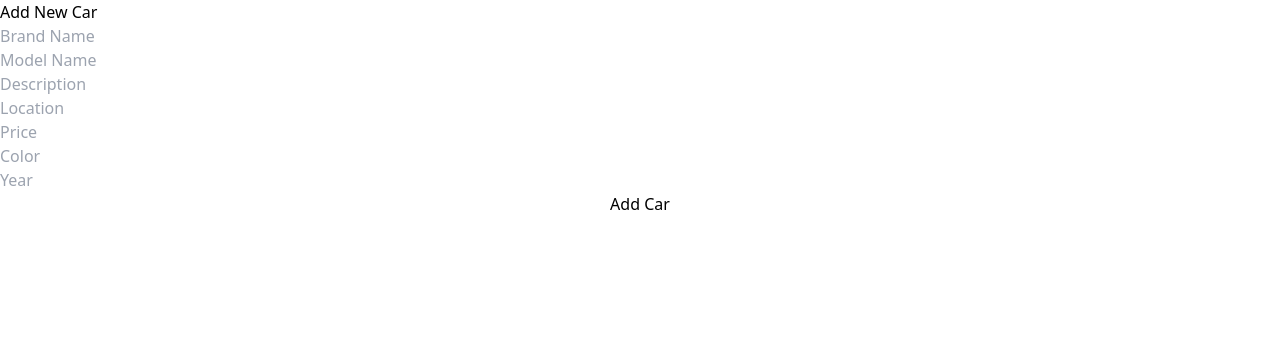
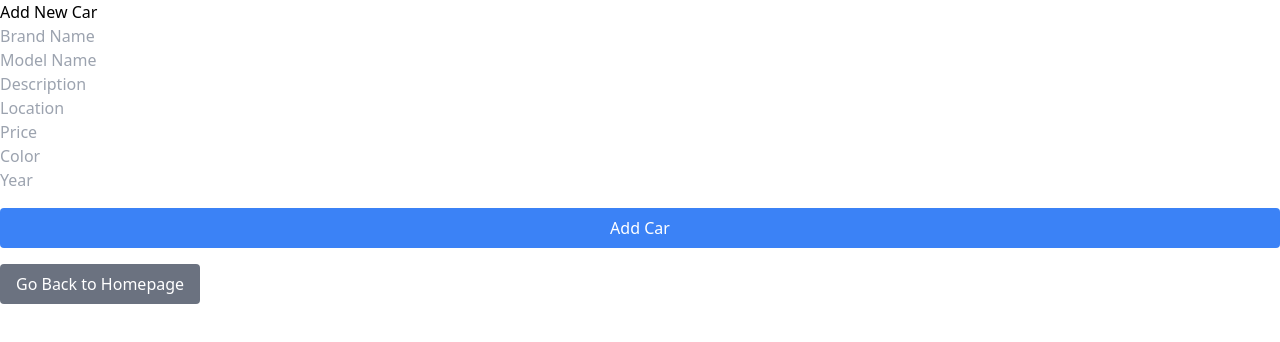
Before and after one commit to trah07/vse-nextjs, a Next.js app in the folder trah07-next-project/: page /car/new in a window 1280 px wide. Shown: the top 342 px of the page. Built offline with nearby package versions, Linux system fonts and the light colour scheme.

Commit message:
adding button to homepage

```diff
--- /dev/null
+++ b/trah07-next-project/src/app/(home)/error.tsx
@@ -0,0 +1,22 @@
+'use client';
+
+import { useEffect } from 'react';
+
+export default function Error({
+  error,
+  reset,
+}: {
+  error: Error & { digest?: string };
+  reset: () => void;
+}) {
+  useEffect(() => {
+    console.error(error);
+  }, [error]);
+
+  return (
+    <div>
+      <h2>Something went wrong!</h2>
+      <button onClick={() => reset()}>Try again</button>
+    </div>
+  );
+}
--- a/trah07-next-project/src/app/(home)/page.tsx
+++ b/trah07-next-project/src/app/(home)/page.tsx
@@ -1,5 +1,6 @@
 import CarList from '@/components/CarList';
 import prisma from '@/utils/prisma';
+import Link from 'next/link';
 
 const getCars = async () => {
   const cars = await prisma.car.findMany({
@@ -15,7 +16,12 @@ const HomePage = async () => {
   const cars = await getCars();
   return (
     <div>
-      Home Page
+      <h1>Home Page</h1>
+      <Link href="/car/new">
+        <button className="mt-4 px-4 py-2 bg-blue-500 text-white rounded">
+          Add New Car
+        </button>
+      </Link>
       <CarList cars={cars} />
     </div>
   );
--- a/trah07-next-project/src/app/api/addCar/route.ts
+++ b/trah07-next-project/src/app/api/addCar/route.ts
@@ -2,10 +2,10 @@ import { NextRequest, NextResponse } from 'next/server';
 import prisma from '@/utils/prisma';
 
 export async function POST(req: NextRequest) {
-  const body = await req.json();
-  const { brandName, modelName, ...rest } = body;
+  try {
+    const body = await req.json();
+    const { brandName, modelName, ...rest } = body;
 
-  try {
     let brand = await prisma.brand.findUnique({ where: { name: brandName } });
     if (!brand) {
       brand = await prisma.brand.create({ data: { name: brandName } });
@@ -30,6 +30,7 @@ export async function POST(req: NextRequest) {
 
     return NextResponse.json(newCar);
   } catch (error) {
+    console.error('Error adding car:', error);
     return NextResponse.json({ error: 'Failed to add car' }, { status: 500 });
   }
 }
--- a/trah07-next-project/src/app/car/new/page.tsx
+++ b/trah07-next-project/src/app/car/new/page.tsx
@@ -1,10 +1,16 @@
 import NewCarForm from '@/components/NewCarForm';
+import Link from 'next/link';
 
 const NewCarPage = () => {
   return (
     <div>
       <h1>Add New Car</h1>
       <NewCarForm />
+      <Link href="/">
+        <button className="mt-4 px-4 py-2 bg-gray-500 text-white rounded">
+          Go Back to Homepage
+        </button>
+      </Link>
     </div>
   );
 };
--- a/trah07-next-project/src/components/NewCarForm.tsx
+++ b/trah07-next-project/src/components/NewCarForm.tsx
@@ -11,9 +11,12 @@ const NewCarForm = () => {
   const [color, setColor] = useState('');
   const [year, setYear] = useState<number | undefined>(undefined);
   const [message, setMessage] = useState('');
+  const [error, setError] = useState('');
 
   const handleSubmit = async (e: React.FormEvent) => {
     e.preventDefault();
+    setMessage('');
+    setError('');
 
     const carData = {
       brandName,
@@ -25,6 +28,7 @@ const NewCarForm = () => {
       year,
     };
 
+    try {
       const response = await fetch('/api/addCar', {
         method: 'POST',
         headers: {
@@ -43,7 +47,12 @@ const NewCarForm = () => {
         setColor('');
         setYear(undefined);
       } else {
-      setMessage('Failed to add car.');
+        const errorData = await response.json();
+        setError(errorData.error || 'Failed to add car.');
+      }
+    } catch (error) {
+      setError('Failed to add car.');
+      console.error('Error:', error);
     }
   };
 
@@ -102,8 +111,14 @@ const NewCarForm = () => {
         }
         required
       />
-      <button type="submit">Add Car</button>
-      {message && <p>{message}</p>}
+      <button
+        type="submit"
+        className="mt-4 px-4 py-2 bg-blue-500 text-white rounded"
+      >
+        Add Car
+      </button>
+      {message && <p className="text-green-500">{message}</p>}
+      {error && <p className="text-red-500">{error}</p>}
     </form>
   );
 };
```
Lines whose indentation alone changed are shown as unchanged.
